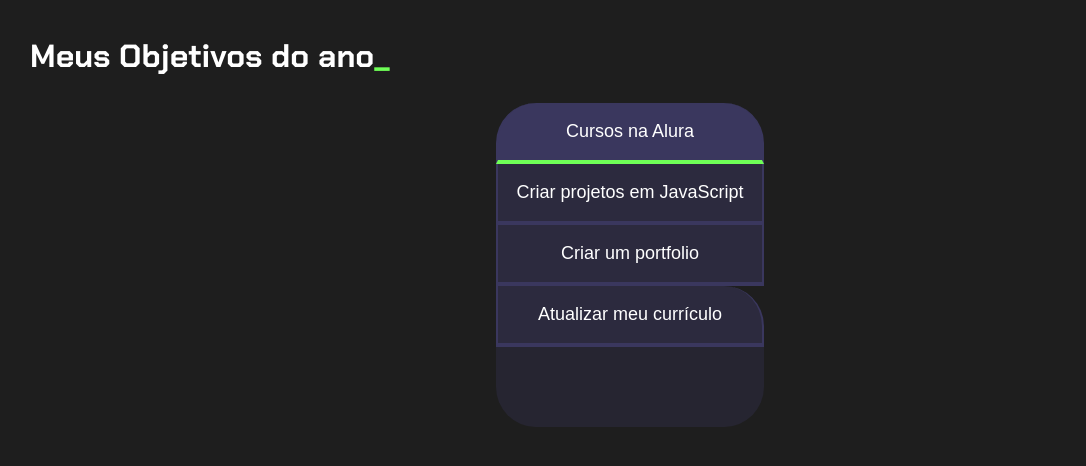
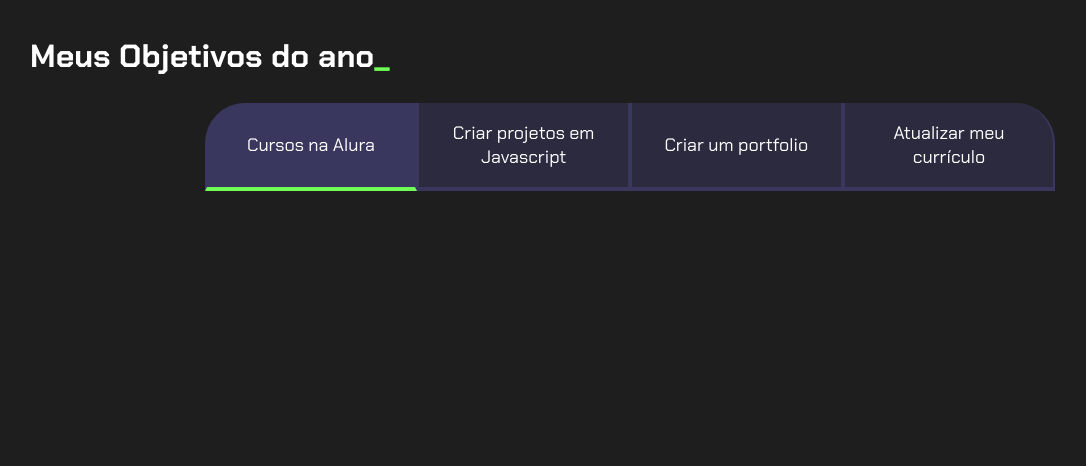
Before and after one commit to ViniAltF4/projeto-de-vida-2026, a plain HTML site: page index.html in a window 1280 px wide. Both pictures are taken after a click on the button "Cursos na Alura". Shown: the whole page, without its empty margins (10-1096 px from the left). Drawn offline with Linux system fonts and the light colour scheme.

Commit message:
primeiro

```diff
--- a/index.html
+++ b/index.html
@@ -1,5 +1,6 @@
 <!DOCTYPE html>
 <html lang="pt-br">
+
 <head>
     <meta charset="UTF-8">
     <meta name="viewport" content="width=device-width, initial-scale=1.0">
@@ -10,41 +11,15 @@
 <body>
     <section class="conteudo-principal">
         <h2 class="titulo-principal">Meus Objetivos do ano<span>_</span></h2>
+        <div class="botoes">
+            <button class="botao ativo">Cursos na Alura</button>
+            <button class="botao">Criar projetos em Javascript</button>
+            <button class="botao">Criar um portfolio</button>
+            <button class="botao">Atualizar meu currículo</button>
+        </div>
+    </section>
 
-        <div class="conteudo">
-    <div class="botoes">
-        <button class="botao ativo">Cursos na Alura</button>
-        <button class="botao">Criar projetos em JavaScript</button>
-        <button class="botao">Criar um portfolio</button>
-        <button class="botao">Atualizar meu currículo</button>
-    </div>
-    <div class="abas-textos">
-        <div class="aba-conteudo">
-            <h3 class="aba-conteudo-titulo-principal">Estudar 4 cursos na Alura</h3>
-            <h4 class="aba-conteudo-titulo-secundario">Tempo para completar o objetivo</h4>
-        </div>
-        <div class="aba-conteudo">
-            <h3 class="aba-conteudo-titulo-principal">Criar 5 projetos em JavaScript</h3>
-            <h4 class="aba-conteudo-titulo-secundario">Tempo para completar o objetivo</h4>
-        </div>
-        <div class="aba-conteudo">
-            <h3 class="aba-conteudo-titulo-principal">Criar um portfolio com os meus 3 melhores projetos</h3>
-            <h4 class="aba-conteudo-titulo-secundario">Tempo para completar o objetivo</h4>
-        </div>
-        <div class="aba-conteudo">
-            <h3 class="aba-conteudo-titulo-principal">Atualizar meu currículo com os certificados da Alura</h3>
-            <h4 class="aba-conteudo-titulo-secundario">Tempo para completar o objetivo</h4>
-        </div>
-    </div>
-</div>
-
-
-        <div class="aba-conteudo">
-    <h3 class="aba-conteudo-titulo-principal">Atualizar meu currículo com os certificados da Alura</h3>
-    <h4 class="aba-conteudo-titulo-secundario">Tempo para completar o objetivo</h4>
-</div>
-
-    </section>
     <script src="main.js"></script>
 </body>
+
 </html>
--- a/main.js
+++ b/main.js
@@ -1,11 +1,11 @@
 const botoes = document.querySelectorAll(".botao");
 
-for (let i = 0; i < botoes.length; i++) {
-  botoes[i].onclick = function () {
-    for (let j = 0; j < botoes.length; j++) {
-      botoes[j].classList.remove("ativo");
+for(let i=0;i <botoes.length;i++){
+    botoes[i].onclick = function(){
+
+        for(let j=0;j<botoes.length;j++){
+            botoes[j].classList.remove("ativo");
+        }
+        botoes[i].classList.add("ativo");
     }
-
-    botoes[i].classList.add("ativo");
-  };
 }
--- a/style.css
+++ b/style.css
@@ -1,10 +1,10 @@
-@import url("https://fonts.googleapis.com/css2?family=Chakra+Petch:wght@400;700&display=swap");
+@import url('https://fonts.googleapis.com/css2?family=Chakra+Petch:wght@400;700&display=swap');
 
 :root {
-  --cor-de-fundo: #1e1e1e;
-  --verde: #6fff57;
-  --branco: #ffffff;
-  --botao-ativo: #3a375e;
+    --cor-de-fundo: #1E1E1E;
+    --verde: #6FFF57;
+    --branco: #FFFFFF;
+    --botao-ativo: #3A375E;
     --botao-inativo: rgba(58, 55, 94, 0.5);
     --texto-fundo: rgba(58, 55, 94, 0.3);
 }
@@ -12,8 +12,9 @@
 body {
     background-color: var(--cor-de-fundo);
     color: var(--branco);
-  font-family: "Chakra Petch", sans-serif;
+    font-family: 'Chakra Petch', sans-serif;
 }
+
 
 .conteudo-principal {
     display: flex;
@@ -36,7 +37,7 @@ body {
 }
 
 .botao {
-  font-family: "Crakra Petch", sans-serif;
+    font-family: "Chakra Petch", sans-serif;
     background-color: var(--botao-inativo);
     color: var(--branco);
     display: flex;
@@ -58,41 +59,20 @@ body {
 .botoes {
     display: block;
 }
+.ativo{
+    background-color: var(--botao-ativo);
+    border-bottom: 4px solid var(--verde);
+}
+@media screen and (min-width: 768px) {
+    .botoes {
+        display: flex;
+    }
 
-@media screen and (min-width: 768px) {
-  /* Código omitido */
+    .botao:first-child {
+        border-radius: 40px 0 0 0;
+    }
 
     .botao:last-child {
         border-radius: 0 40px 0 0;
     }
 }
-.ativo {
-  background-color: var(--botao-ativo);
-  border-bottom: 4px solid var(--verde);
-}
-
-.abas-textos{
-    background-color: var(--texto-fundo);
-    padding: 40px;
-    border-radius: 0 0 40px 40px;
-}
-
-.botao.ativo{
-    background-color: var(--botao-ativo);
-    border-bottom: 4px solid var(--verde);
-}
-
-.aba-conteudo{
-    display: none;
-}
-
-.aba-conteudo-titulo-principal{
-    font-size: 28px;
-    text-align: center;
-}
-
-.aba-conteudo-titulo-secundario{
-    text-align: center;
-    color: var(--verde);
-    text-transform: uppercase;
-}
```
Lines whose indentation alone changed are shown as unchanged.
